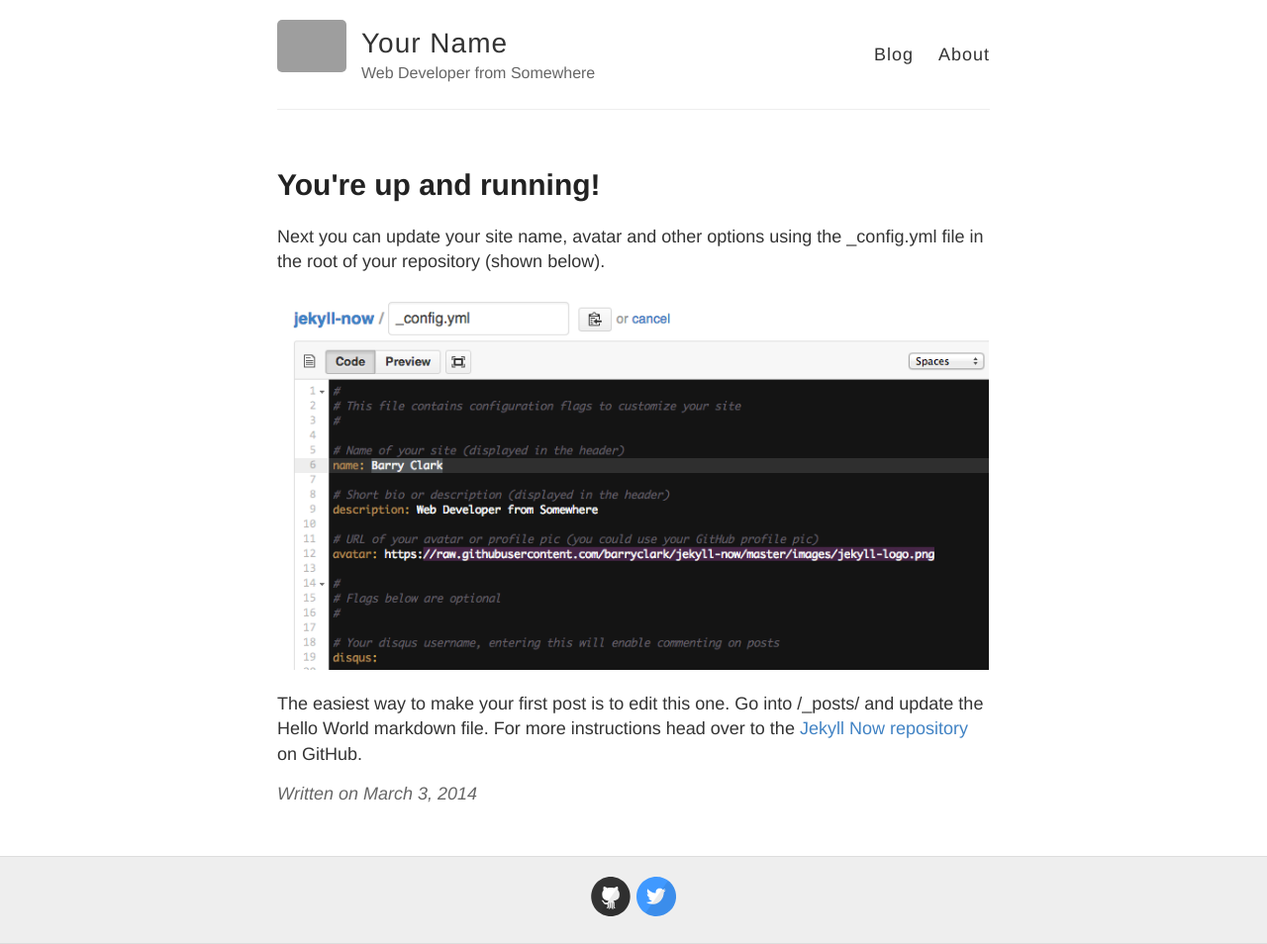
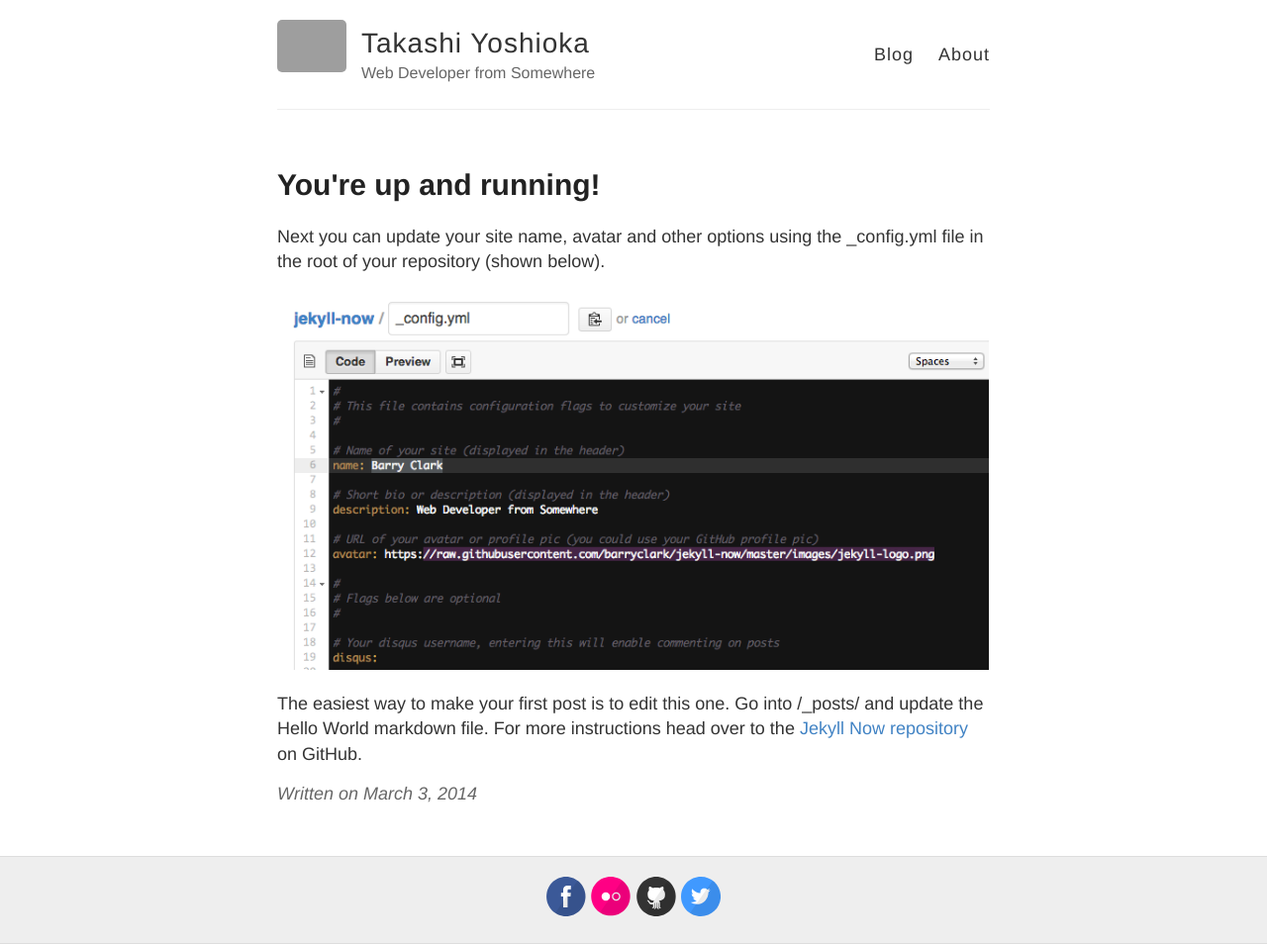
Before and after one commit to takagotch/o2903, a Jekyll site: the page built from _posts/2014-3-3-Hello-World.md, in a window 1280 px wide. Shown: the whole page at 99% size. Built offline with Jekyll 4.4.1, drawn with Linux system fonts in a browser that asks for light colours; part of the change alters nothing that is shown; grey boxes are pictures that could not be loaded.

Commit message:
Update _config.yml

```diff
--- a/_config.yml
+++ b/_config.yml
@@ -3,7 +3,7 @@
 #
 
 # Name of your site (displayed in the header)
-name: Your Name
+name: Takashi Yoshioka
 
 # Short bio or description (displayed in the header)
 description: Web Developer from Somewhere
@@ -19,14 +19,14 @@ avatar: https://raw.githubusercontent.com/barryclark/jekyll-now/master/images/je
 footer-links:
   dribbble:
   email:
-  facebook:
-  flickr:
-  github: barryclark/jekyll-now
+  facebook: takagotch
+  flickr:   takagotch
+  github: takagotch/page72
   instagram:
   linkedin:
   pinterest:
   rss: # just type anything here for a working RSS icon
-  twitter: jekyllrb
+  twitter: takagotch
   stackoverflow: # your stackoverflow profile, e.g. "users/50476/bart-kiers"
   youtube: # channel/<your_long_string> or user/<user-name>
   googleplus: # anything in your profile username that comes after plus.google.com/
@@ -41,13 +41,13 @@ google_analytics:
 
 # Your website URL (e.g. http://barryclark.github.io or http://www.barryclark.co)
 # Used for Sitemap.xml and your RSS feed
-url:
+url: https://takagotch.github.io/
 
 # If you're hosting your site at a Project repository on GitHub pages
 # (http://yourusername.github.io/repository-name)
 # and NOT your User repository (http://yourusername.github.io)
 # then add in the baseurl here, like this: "/repository-name"
-baseurl: ""
+baseurl: "/page72/"
 
 #
 # !! You don't need to change any of the configuration flags below !!
```
